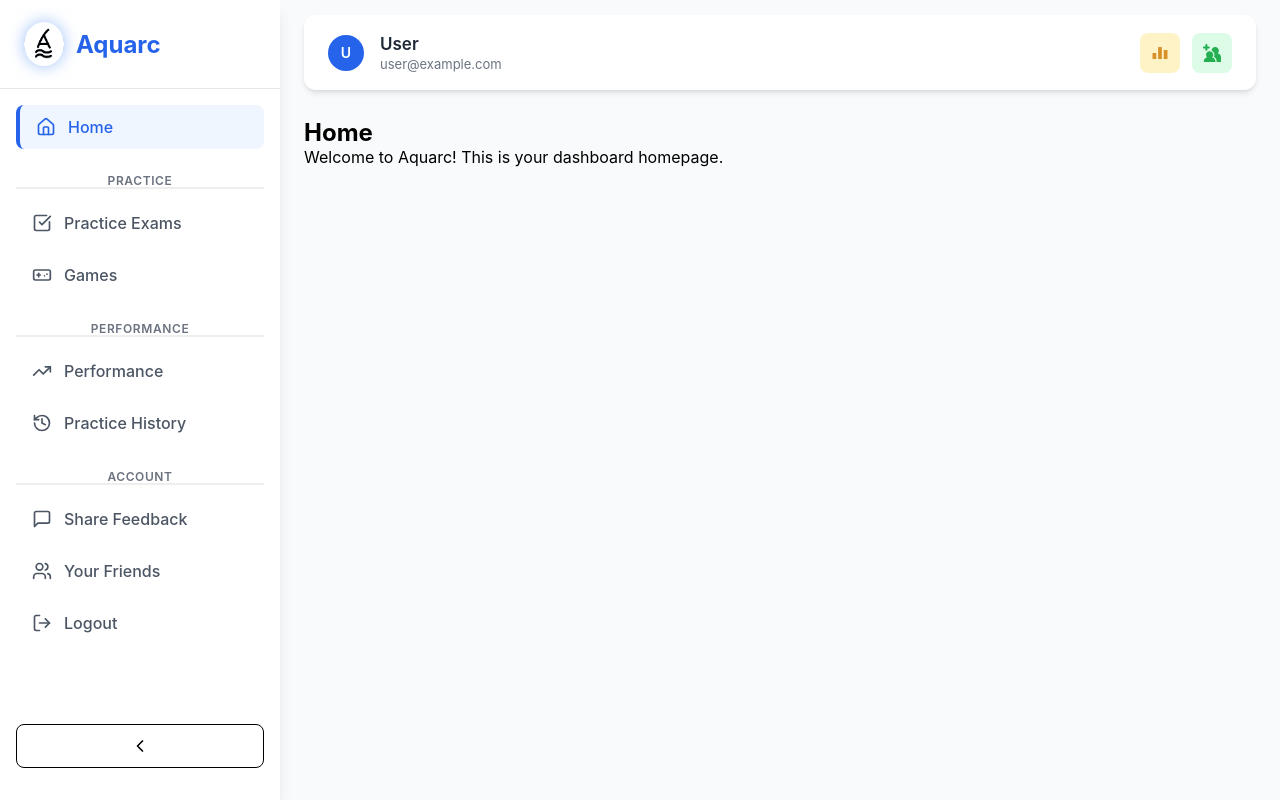
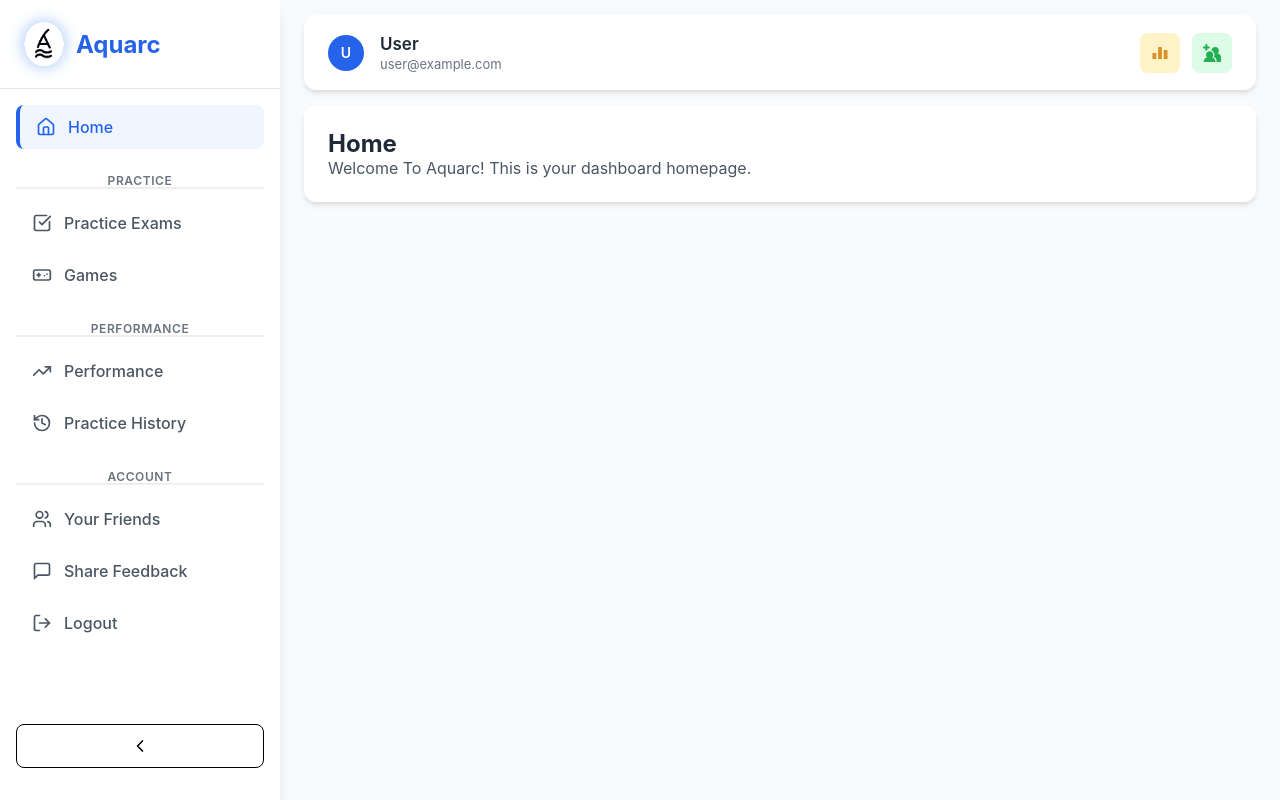
Before and after one commit to aquarc/webstack-v2, a React (Create React App) app in the folder frontend/: page /dashboard in a window 1280 px wide. Built offline with nearby package versions, Linux system fonts and the light colour scheme; no server answers.

Commit message:
fixed align issue

```diff
--- /dev/null
+++ b/frontend/src/Dashboard/D-HomePage.css
@@ -0,0 +1,54 @@
+/* D-HomePage.css */
+.homepage-container {
+  position: fixed;
+  top: 105px; /* 75px header height + 30px gap */
+  left: 304px; /* 280px sidebar + 24px margin */
+  right: 24px;
+  background-color: white;
+  border-radius: 12px;
+  box-shadow: 0 4px 6px -1px rgba(0, 0, 0, 0.1), 0 2px 4px -1px rgba(0, 0, 0, 0.06);
+  padding: 24px;
+  z-index: 4;
+  transition: left 0.3s ease;
+  margin-left: 0;
+}
+
+.homepage-container.sidebar-collapsed {
+  left: 124px; /* 100px collapsed sidebar + 24px margin */
+
+}
+
+.homepage-content h2 {
+  margin-top: 0;
+  color: #1f2937;
+}
+
+.homepage-content p {
+  color: #4b5563;
+  margin-bottom: 0;
+}
+
+/* Responsive adjustments */
+@media (max-width: 768px) {
+  .homepage-container {
+    left: 304px;
+  }
+
+  .homepage-container.sidebar-collapsed {
+    left: 124px;
+  }
+}
+
+@media (max-width: 640px) {
+  .homepage-container {
+    position: static;
+    margin: 16px;
+    left: auto;
+    right: auto;
+    top: auto;
+  }
+
+  .homepage-container.sidebar-collapsed {
+    left: auto;
+  }
+}
--- a/frontend/src/Dashboard/D-HomePage.jsx
+++ b/frontend/src/Dashboard/D-HomePage.jsx
@@ -1,10 +1,13 @@
 import React from 'react';
+import "./D-HomePage.css";
 
-const HomePage = () => {
+const HomePage = ({ isSidebarCollapsed }) => {
   return (
-    <div>
-      <h2>Home</h2>
-      <p>Welcome to Aquarc! This is your dashboard homepage.</p>
+    <div className={`homepage-container ${isSidebarCollapsed ? 'sidebar-collapsed' : ''}`}>
+      <div className="homepage-content">
+        <h2>Home</h2>
+        <p>Welcome To Aquarc! This is your dashboard homepage.</p>
+      </div>
     </div>
   );
 };
--- a/frontend/src/Dashboard/Dashboard.css
+++ b/frontend/src/Dashboard/Dashboard.css
@@ -183,11 +183,11 @@ html {
 }
 
 /* Main Content Area */
-.main-content {
+.main-content-d {
   flex: 1;
   position: relative;
   overflow: hidden;
-  margin-left: 0;
+  margin:0
 }
 
 /* Floating User Info Header */
--- a/frontend/src/Dashboard/Dashboard.jsx
+++ b/frontend/src/Dashboard/Dashboard.jsx
@@ -14,18 +14,10 @@ import {
 } from "lucide-react";
 import { Outlet, useNavigate, useLocation } from "react-router-dom";
 import Cookies from 'js-cookie';
-import Homepage from './D-HomePage';
-import PracticeExamsPage from './D-PracticeExamPage';
-import Gamespage from './D-GamesPage';
-import PerformancePage from "./D-PerformancePage";
-import PracticeHistoryPage from "./D-PracticeHIstoryPage";
-import YourFriendsPage from "./D-FriendsPage";
-
 
 const Dashboard = () => {
   const [isCollapsed, setIsCollapsed] = useState(false);
   const [user, setUser] = useState(null);
-  const [activeItem, setActiveItem] = useState("Home"); // Track active item
   const navigate = useNavigate();
   const location = useLocation();
   const isActive = (path) => {
@@ -35,7 +27,6 @@ const Dashboard = () => {
     }
     return location.pathname === path || location.pathname.startsWith(`${path}/`);
   };
-
 
   useEffect(() => {
     const fetchUserData = async () => {
@@ -62,10 +53,8 @@ const Dashboard = () => {
         console.error("Error fetching user data:", error);
       }
     };
-
     fetchUserData();
   }, []);
-
 
   const toggleSidebar = () => {
     setIsCollapsed(!isCollapsed);
@@ -78,12 +67,6 @@ const Dashboard = () => {
   const handleLogout = () => {
     Cookies.remove('user');
     navigate('/login');
-  };
-
-  const handleItemClick = (label) => {
-    if (label !== "Logout") {
-      setActiveItem(label);
-    }
   };
 
   const handleLeaderboardClick = () => {
@@ -132,8 +115,8 @@ const Dashboard = () => {
   ];
 
   const accountItems = [
+    { icon: Users, label: "Your Friends", path: "/dashboard/your-friends" },
     { icon: MessageSquare, label: "Share Feedback", path: "/feedback" },
-    { icon: Users, label: "Your Friends", path: "/dashboard/your-friends" },
     { icon: LogOut, label: "Logout", action: handleLogout },
   ];
 
@@ -241,7 +224,7 @@ const Dashboard = () => {
       </div>
 
       {/* Main Content */}
-      <div className="main-content">
+      <div className="main-content-d">
         {/* Floating User Info Header */}
         <div className={`floating-header ${isCollapsed ? 'sidebar-collapsed' : ''}`}>
           {/* Left Section - User Info */}
--- a/frontend/src/LandingPage/LandingPage.css
+++ b/frontend/src/LandingPage/LandingPage.css
@@ -16,7 +16,7 @@
 .headline-container {
   text-align: center;
   transition: opacity 0.5s ease;
-  padding-top: 10px;
+  padding-top: 60px;
 }
 
 .headline {
```
Also changed, not shown: 1 other file (tests, documents, lock files or other folders).
